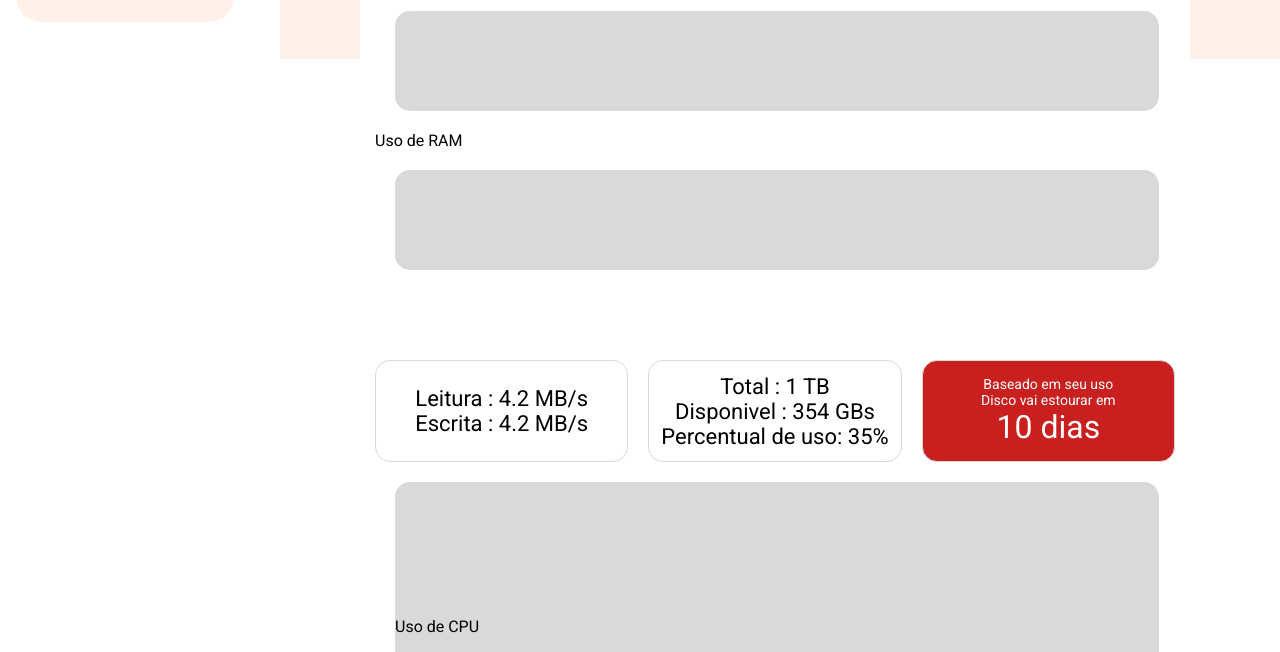
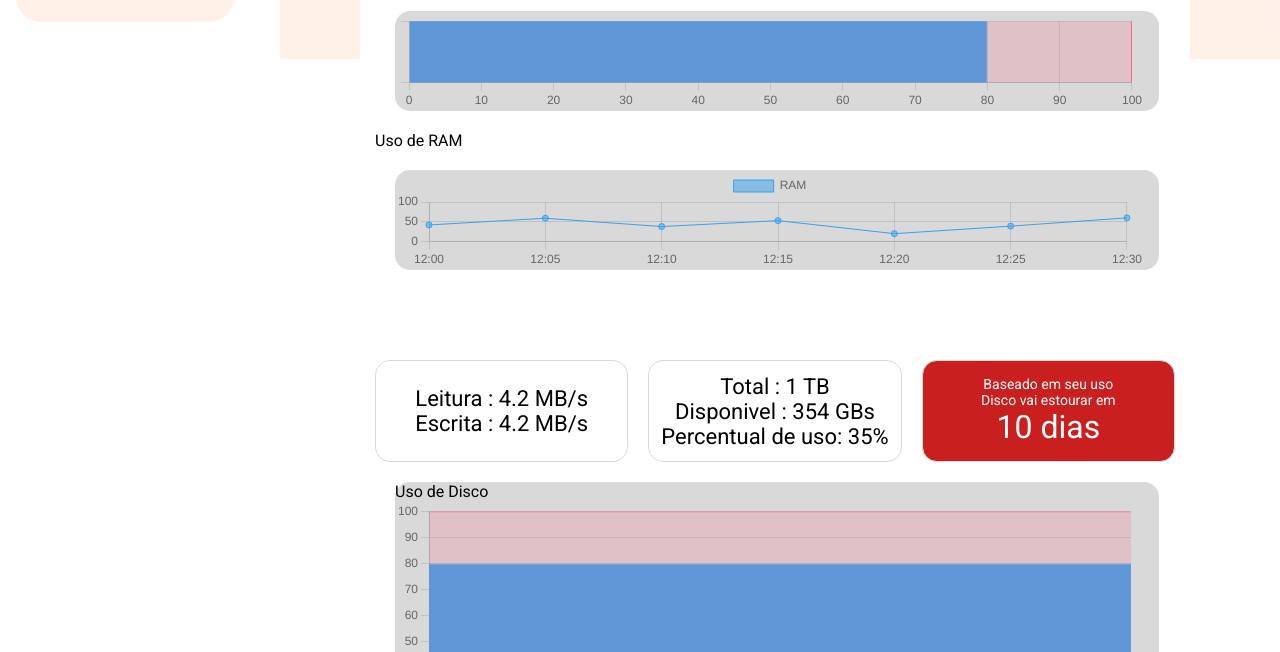
Before and after one commit to kaikycruz/Ducktetive, a website: page site/public/dashboard/dashboard.html in a window 1280 px wide. Shown: the part 741-1393 px from the top of the page. Drawn offline with nearby package versions, Linux system fonts and the light colour scheme.

Commit message:
graficos dash geral

```diff
--- a/site/public/dashboard/dashboard.html
+++ b/site/public/dashboard/dashboard.html
@@ -224,7 +224,7 @@
                     <div class="cpuCharts">
                         <div class="cpu-use" style="width: 764px;">
                             <span>Uso de CPU</span>
-                            <canvas id="uso_cpu" ></canvas>
+                            <canvas id="uso_cpu" style="display: block; box-sizing: border-box; height: 500px; width: 1500px;"></canvas>
                         </div>
 
                     </div>
@@ -259,11 +259,12 @@
                     <span>Uso de RAM</span>
 
                     <div class="ram-use" style="width: 764px;">
-                        <canvas id="uso_ram" style="width: 100px; height: 200px;"></canvas>
+                        <canvas id="uso_ramBarra" style="display: block; box-sizing: border-box; height: 200px; width: 1500px;"></canvas>
                     </div>
                     <span>Uso de RAM</span>
 
                     <div class="ram-use" style="width: 764px">
+                        <canvas id="uso_ramLinha" style="display: block; box-sizing: border-box; height: 200px; width: 1500px;"></canvas>
                     </div>
 
                 </div>
@@ -306,8 +307,8 @@
                     </div>
                     <div class="cpuCharts">
                         <div class="cpu-use" style="width: 764px;">
-                            <span>Uso de CPU</span>
-                            <canvas id="uso_cpu" ></canvas>
+                            <span>Uso de Disco</span>
+                            <canvas id="uso_disco" style="display: block; box-sizing: border-box; height: 550px; width: 1350px;"></canvas>
                         </div>
 
                     </div>
@@ -337,8 +338,8 @@
                     </div>
                     <div class="cpuCharts">
                         <div class="cpu-use" style="width: 764px;">
-                            <span>Uso de CPU</span>
-                            <canvas id="uso_cpu" ></canvas>
+                            <span>Uso de Rede</span>
+                            <canvas id="uso_rede" style="display: block; box-sizing: border-box; height: 500px; width: 1500px;"></canvas>
                         </div>
 
                     </div>
@@ -625,7 +626,7 @@
 
     </main>
 
- <!-- <script src="../js/graficos.js"></script>-->
+  <script src="../js/graficos.js"></script>
 </body>
 
 </html>
@@ -1131,39 +1132,4 @@
         document.getElementById("dashboard-HD").style.display = "none";
         document.getElementById("dashboard-REDE").style.display = "block";
     }
-
-
-const usoCpu = document.getElementById('uso_cpu');
-
-new Chart(usoCpu, {
-  type: 'line',
-  data: {
-    labels: ['12:00','12:30','13:00'],
-    datasets: [{
-        label: 'core 1',
-        data: [12, 13, 20, 21, 36],
-        borderWidth: 1
-    }]
-  },
-  options: {
-    responsive: true,
-    plugins: {
-      legend: {
-        position: 'top',
-      },
-      title: {
-        display: true,
-        text: 'Grafico CPU'
-      }
-    },
-    scales: {
-        y: {
-            beginAtZero: true
-        }
-    }
-  }
-});
-
-
-
 </script>
--- a/site/public/js/graficos.js
+++ b/site/public/js/graficos.js
@@ -1,451 +1,617 @@
 //CPU
-var array = [1,2,3,4,5,6,7,8,9,10,11,12,13,14];
+var array = [1, 2, 3, 4, 5, 6, 7, 8, 9, 10, 11, 12, 13, 14];
 
 for (let i = 0; i <= array.length; i++) {
-  const graficos= array[i];
+  const graficos = array[i];
   campo_grafico.innerHTML += `<div class="graficos">
                                  <canvas id="grafico_cpu${i}"></canvas>
                               </div>`;
 }
 
-
-const cpu0 = document.getElementById('grafico_cpu');
+const cpu0 = document.getElementById("grafico_cpu");
 
 new Chart(cpu0, {
-  type: 'line',
+  type: "line",
   data: {
-    labels: ['12:00', '12:05', '12:10', '12:15'],
-    datasets: [{
-      label: 'Core 1',
+    labels: ["12:00", "12:05", "12:10", "12:15"],
+    datasets: [
+      {
+        label: "Core 1",
         data: [12, 19, 3, 5, 2, 3],
         borderWidth: 1,
-      tension: 0.5
-    }]
+        tension: 0.5,
+      },
+    ],
   },
   options: {
     scales: {
       y: {
-        beginAtZero: true
-      }
-    }
-  }
+        beginAtZero: true,
+      },
+    },
+  },
 });
 
-
-const cpu1 = document.getElementById('grafico_cpu0');
+const cpu1 = document.getElementById("grafico_cpu0");
 
 new Chart(cpu1, {
-  type: 'line',
+  type: "line",
   data: {
-    labels: ['12:00', '12:05', '12:10', '12:15'],
-    datasets: [{
-      label: 'Core 1',
+    labels: ["12:00", "12:05", "12:10", "12:15"],
+    datasets: [
+      {
+        label: "Core 1",
         data: [12, 19, 3, 5, 2, 3],
         borderWidth: 1,
-      tension: 0.5
-    }]
+        tension: 0.5,
+      },
+    ],
   },
   options: {
     scales: {
       y: {
-        beginAtZero: true
-      }
-    }
-  }
+        beginAtZero: true,
+      },
+    },
+  },
 });
 
-
-const cpu2 = document.getElementById('grafico_cpu1');
+const cpu2 = document.getElementById("grafico_cpu1");
 
 new Chart(cpu2, {
-  type: 'line',
+  type: "line",
   data: {
-    labels: ['12:00', '12:05', '12:10', '12:15'],
-    datasets: [{
-      label: 'Core 1',
+    labels: ["12:00", "12:05", "12:10", "12:15"],
+    datasets: [
+      {
+        label: "Core 1",
         data: [12, 19, 3, 5, 2, 3],
         borderWidth: 1,
-      tension: 0.5
-    }]
+        tension: 0.5,
+      },
+    ],
   },
   options: {
     scales: {
       y: {
-        beginAtZero: true
-      }
-    }
-  }
+        beginAtZero: true,
+      },
+    },
+  },
 });
 
-const cpu3 = document.getElementById('grafico_cpu2');
+const cpu3 = document.getElementById("grafico_cpu2");
 
 new Chart(cpu3, {
-  type: 'line',
+  type: "line",
   data: {
-    labels: ['12:00', '12:05', '12:10', '12:15'],
-    datasets: [{
-      label: 'Core 1',
+    labels: ["12:00", "12:05", "12:10", "12:15"],
+    datasets: [
+      {
+        label: "Core 1",
         data: [12, 19, 3, 5, 2, 3],
         borderWidth: 1,
-      tension: 0.5
-    }]
+        tension: 0.5,
+      },
+    ],
   },
   options: {
     scales: {
       y: {
-        beginAtZero: true
-      }
-    }
-  }
+        beginAtZero: true,
+      },
+    },
+  },
 });
 
-
-const cpu4 = document.getElementById('grafico_cpu3');
+const cpu4 = document.getElementById("grafico_cpu3");
 
 new Chart(cpu4, {
-  type: 'line',
+  type: "line",
   data: {
-    labels: ['12:00', '12:05', '12:10', '12:15'],
-    datasets: [{
-      label: 'Core 1',
+    labels: ["12:00", "12:05", "12:10", "12:15"],
+    datasets: [
+      {
+        label: "Core 1",
         data: [12, 19, 3, 5, 2, 3],
         borderWidth: 1,
-      tension: 0.5
-    }]
+        tension: 0.5,
+      },
+    ],
   },
   options: {
     scales: {
       y: {
-        beginAtZero: true
-      }
-    }
-  }
+        beginAtZero: true,
+      },
+    },
+  },
 });
 
-
-const cpu5 = document.getElementById('grafico_cpu4');
+const cpu5 = document.getElementById("grafico_cpu4");
 
 new Chart(cpu5, {
-  type: 'line',
+  type: "line",
   data: {
-    labels: ['12:00', '12:05', '12:10', '12:15'],
-    datasets: [{
-      label: 'Core 1',
+    labels: ["12:00", "12:05", "12:10", "12:15"],
+    datasets: [
+      {
+        label: "Core 1",
         data: [12, 19, 3, 5, 2, 3],
         borderWidth: 1,
-      tension: 0.5
-    }]
+        tension: 0.5,
+      },
+    ],
   },
   options: {
     scales: {
       y: {
-        beginAtZero: true
-      }
-    }
-  }
+        beginAtZero: true,
+      },
+    },
+  },
 });
 
-
-const cpu6 = document.getElementById('grafico_cpu5');
+const cpu6 = document.getElementById("grafico_cpu5");
 
 new Chart(cpu6, {
-  type: 'line',
+  type: "line",
   data: {
-    labels: ['12:00', '12:05', '12:10', '12:15'],
-    datasets: [{
-      label: 'Core 1',
+    labels: ["12:00", "12:05", "12:10", "12:15"],
+    datasets: [
+      {
+        label: "Core 1",
         data: [12, 19, 3, 5, 2, 3],
         borderWidth: 1,
-      tension: 0.5
-    }]
+        tension: 0.5,
+      },
+    ],
   },
   options: {
     scales: {
       y: {
-        beginAtZero: true
-      }
-    }
-  }
+        beginAtZero: true,
+      },
+    },
+  },
 });
 
-
-const cpu7 = document.getElementById('grafico_cpu6');
+const cpu7 = document.getElementById("grafico_cpu6");
 
 new Chart(cpu7, {
-  type: 'line',
+  type: "line",
   data: {
-    labels: ['12:00', '12:05', '12:10', '12:15'],
-    datasets: [{
-      label: 'Core 1',
+    labels: ["12:00", "12:05", "12:10", "12:15"],
+    datasets: [
+      {
+        label: "Core 1",
         data: [12, 19, 3, 5, 2, 3],
         borderWidth: 1,
-      tension: 0.5
-    }]
+        tension: 0.5,
+      },
+    ],
   },
   options: {
     scales: {
       y: {
-        beginAtZero: true
-      }
-    }
-  }
+        beginAtZero: true,
+      },
+    },
+  },
 });
 
-
-const cpu8 = document.getElementById('grafico_cpu7');
+const cpu8 = document.getElementById("grafico_cpu7");
 
 new Chart(cpu8, {
-  type: 'line',
+  type: "line",
   data: {
-    labels: ['12:00', '12:05', '12:10', '12:15'],
-    datasets: [{
-      label: 'Core 1',
+    labels: ["12:00", "12:05", "12:10", "12:15"],
+    datasets: [
+      {
+        label: "Core 1",
         data: [12, 19, 3, 5, 2, 3],
         borderWidth: 1,
-      tension: 0.5
-    }]
+        tension: 0.5,
+      },
+    ],
   },
   options: {
     scales: {
       y: {
-        beginAtZero: true
-      }
-    }
-  }
+        beginAtZero: true,
+      },
+    },
+  },
 });
 
-
-const cpu9 = document.getElementById('grafico_cpu8');
+const cpu9 = document.getElementById("grafico_cpu8");
 
 new Chart(cpu9, {
-  type: 'line',
+  type: "line",
   data: {
-    labels: ['12:00', '12:05', '12:10', '12:15'],
-    datasets: [{
-      label: 'Core 1',
+    labels: ["12:00", "12:05", "12:10", "12:15"],
+    datasets: [
+      {
+        label: "Core 1",
         data: [12, 19, 3, 5, 2, 3],
         borderWidth: 1,
-      tension: 0.5
-    }]
+        tension: 0.5,
+      },
+    ],
   },
   options: {
     scales: {
       y: {
-        beginAtZero: true
-      }
-    }
-  }
+        beginAtZero: true,
+      },
+    },
+  },
 });
 
-
-const cpu10 = document.getElementById('grafico_cpu9');
+const cpu10 = document.getElementById("grafico_cpu9");
 
 new Chart(cpu10, {
-  type: 'line',
+  type: "line",
   data: {
-    labels: ['12:00', '12:05', '12:10', '12:15'],
-    datasets: [{
-      label: 'Core 1',
+    labels: ["12:00", "12:05", "12:10", "12:15"],
+    datasets: [
+      {
+        label: "Core 1",
         data: [12, 19, 3, 5, 2, 3],
         borderWidth: 1,
-      tension: 0.5
-    }]
+        tension: 0.5,
+      },
+    ],
   },
   options: {
     scales: {
       y: {
-        beginAtZero: true
-      }
-    }
-  }
+        beginAtZero: true,
+      },
+    },
+  },
 });
 
-
-const cpu11 = document.getElementById('grafico_cpu10');
+const cpu11 = document.getElementById("grafico_cpu10");
 
 new Chart(cpu11, {
-  type: 'line',
+  type: "line",
   data: {
-    labels: ['12:00', '12:05', '12:10', '12:15'],
-    datasets: [{
-      label: 'Core 1',
+    labels: ["12:00", "12:05", "12:10", "12:15"],
+    datasets: [
+      {
+        label: "Core 1",
         data: [12, 19, 3, 5, 2, 3],
         borderWidth: 1,
-      tension: 0.5
-    }]
+        tension: 0.5,
+      },
+    ],
   },
   options: {
     scales: {
       y: {
-        beginAtZero: true
-      }
-    }
-  }
+        beginAtZero: true,
+      },
+    },
+  },
 });
 
-const cpu12 = document.getElementById('grafico_cpu11');
+const cpu12 = document.getElementById("grafico_cpu11");
 
 new Chart(cpu12, {
-  type: 'line',
+  type: "line",
   data: {
-    labels: ['12:00', '12:05', '12:10', '12:15'],
-    datasets: [{
-      label: 'Core 1',
+    labels: ["12:00", "12:05", "12:10", "12:15"],
+    datasets: [
+      {
+        label: "Core 1",
         data: [12, 19, 3, 5, 2, 3],
         borderWidth: 1,
-      tension: 0.5
-    }]
+        tension: 0.5,
+      },
+    ],
   },
   options: {
     scales: {
       y: {
-        beginAtZero: true
-      }
-    }
-  }
+        beginAtZero: true,
+      },
+    },
+  },
 });
 
-
-const cpu13 = document.getElementById('grafico_cpu12');
+const cpu13 = document.getElementById("grafico_cpu12");
 
 new Chart(cpu13, {
-  type: 'line',
+  type: "line",
   data: {
-    labels: ['12:00', '12:05', '12:10', '12:15'],
-    datasets: [{
-      label: 'Core 1',
+    labels: ["12:00", "12:05", "12:10", "12:15"],
+    datasets: [
+      {
+        label: "Core 1",
         data: [12, 19, 3, 5, 2, 3],
         borderWidth: 1,
-      tension: 0.5
-    }]
+        tension: 0.5,
+      },
+    ],
   },
   options: {
     scales: {
       y: {
-        beginAtZero: true
-      }
-    }
-  }
+        beginAtZero: true,
+      },
+    },
+  },
 });
 
-
-const cpu14 = document.getElementById('grafico_cpu13');
+const cpu14 = document.getElementById("grafico_cpu13");
 
 new Chart(cpu14, {
-  type: 'line',
+  type: "line",
   data: {
-    labels: ['12:00', '12:05', '12:10', '12:15'],
-    datasets: [{
-      label: 'Core 1',
+    labels: ["12:00", "12:05", "12:10", "12:15"],
+    datasets: [
+      {
+        label: "Core 1",
         data: [12, 19, 3, 5, 2, 3],
         borderWidth: 1,
-      tension: 0.5
-    }]
+        tension: 0.5,
+      },
+    ],
   },
   options: {
     scales: {
       y: {
-        beginAtZero: true
-      }
-    }
-  }
+        beginAtZero: true,
+      },
+    },
+  },
 });
 
-
-const cpu15 = document.getElementById('grafico_cpu14');
+const cpu15 = document.getElementById("grafico_cpu14");
 
 new Chart(cpu15, {
-  type: 'line',
+  type: "line",
   data: {
-    labels: ['12:00', '12:05', '12:10', '12:15'],
-    datasets: [{
-      label: 'Core 1',
+    labels: ["12:00", "12:05", "12:10", "12:15"],
+    datasets: [
+      {
+        label: "Core 1",
         data: [12, 19, 3, 5, 2, 3],
         borderWidth: 1,
-      tension: 0.5
-    }]
+        tension: 0.5,
+      },
+    ],
   },
   options: {
     scales: {
       y: {
-        beginAtZero: true
-      }
-    }
-  }
+        beginAtZero: true,
+      },
+    },
+  },
 });
 
-const cpu16 = document.getElementById('grafico_cpu15');
+const cpu16 = document.getElementById("grafico_cpu15");
 
 new Chart(cpu16, {
-  type: 'line',
+  type: "line",
   data: {
-    labels: ['12:00', '12:05', '12:10', '12:15'],
-    datasets: [{
-      label: 'Core 1',
+    labels: ["12:00", "12:05", "12:10", "12:15"],
+    datasets: [
+      {
+        label: "Core 1",
         data: [12, 19, 3, 5, 2, 3],
         borderWidth: 1,
-      tension: 0.5
-    }]
+        tension: 0.5,
+      },
+    ],
   },
   options: {
     scales: {
       y: {
-        beginAtZero: true
-      }
-    }
-  }
+        beginAtZero: true,
+      },
+    },
+  },
 });
 
-const detalhes = document.getElementById('detalhes_cpu');
+const detalhes = document.getElementById("detalhes_cpu");
 
 new Chart(detalhes, {
-  type: 'line',
+  type: "line",
   data: {
-    labels: ['12:00', '12:05', '12:10', '12:15'],
-    datasets: [{
-      label: 'Core 1',
+    labels: ["12:00", "12:05", "12:10", "12:15"],
+    datasets: [
+      {
+        label: "Core 1",
         data: [12, 19, 3, 5, 2, 3],
         borderWidth: 1,
-    }]
+      },
+    ],
   },
   options: {
     scales: {
       y: {
-        beginAtZero: true
-      }
-    }
-  }
+        beginAtZero: true,
+      },
+    },
+  },
 });
 
+//Dash Geral
 
-//Uso Cpu
-const usoCpu = document.getElementById('uso_cpu');
+//Uso Cpu Geral
+const usoCpu = document.getElementById("uso_cpu");
 
 new Chart(usoCpu, {
-  type: 'line',
+  type: "line",
   data: {
-    labels: ['12:00','12:30','13:00'],
-    datasets: [{
-        label: 'core 1',
-        data: [12, 13, 20, 21, 36],
-        borderWidth: 1
-    }]
+    labels: ["12:00", "12:05", "12:10", "12:15", "12:20", "12:25", "12:30"],
+    datasets: [
+      {
+        label: "CPU",
+        data: [42, 59, 38, 53, 20, 39, 60],
+        borderWidth: 1,
+      },
+    ],
   },
   options: {
-    responsive: true,
+    scales: {
+      y: {
+        beginAtZero: true,
+      },
+    },
+  },
+});
+
+// Memoria ram barra deitada
+const ramDeitada = document.getElementById("uso_ramBarra");
+
+new Chart(ramDeitada, {
+  type: "bar",
+  data: {
+    labels: [""],
+    datasets: [
+      {
+        label: "",
+        data: [100],
+        backgroundColor: "rgba(255, 99, 132, 0.2)", // Cor de fundo para a barra
+        borderColor: "rgba(255, 99, 132)", // Cor da borda da barra
+        borderWidth: 1,
+      },
+      {
+        data: [80],
+        backgroundColor: "rgba(54, 162, 235)", // Cor de fundo para a barra
+        borderColor: "rgba(54, 162, 235)", // Cor da borda da barra
+        borderWidth: 1,
+      },
+    ],
+  },
+  options: {
     plugins: {
       legend: {
-        position: 'top',
+        display: false, // Remove a legenda
       },
-      title: {
-        display: true,
-        text: 'Grafico CPU'
-      }
     },
     scales: {
+      x: {
+        display: false, // Remove os rótulos do eixo X
+      },
       y: {
-            beginAtZero: true
-        }
-    }
-  }
+        display: false, // Remove os rótulos do eixo Y
+      },
+    },
+    indexAxis: "y", // Mudança para o eixo y para sobrepor as barras
+    barPercentage: -4, // Ajuste para sobrepor as barras
+    scales: {
+      x: {
+        beginAtZero: true,
+      },
+      y: {
+        beginAtZero: true,
+        max: 100,
+      },
+    },
+  },
 });
+
+// Memoria Ram linha
+const ramLinha = document.getElementById("uso_ramLinha");
+
+new Chart(ramLinha, {
+  type: "line",
+  data: {
+    labels: ["12:00", "12:05", "12:10", "12:15", "12:20", "12:25", "12:30"],
+    datasets: [
+      {
+        label: "RAM",
+        data: [42, 59, 38, 53, 20, 39, 60],
+        borderWidth: 1,
+      },
+    ],
+  },
+  options: {
+    scales: {
+      y: {
+        beginAtZero: true,
+      },
+    },
+  },
+});
+
+//Disco Barra
+const disco = document.getElementById("uso_disco");
+
+new Chart(disco, {
+  type: "bar",
+  data: {
+    labels: [""],
+    datasets: [
+      {
+        label: "",
+        data: [100],
+        backgroundColor: "rgba(255, 99, 132, 0.2)", // Cor de fundo para a barra
+        borderColor: "rgba(255, 99, 132)", // Cor da borda da barra
+        borderWidth: 1,
+      },
+      {
+        data: [80],
+        backgroundColor: "rgba(54, 162, 235)", // Cor de fundo para a barra
+        borderColor: "rgba(54, 162, 235)", // Cor da borda da barra
+        borderWidth: 1,
+      },
+    ],
+  },
+  options: {
+    plugins: {
+      legend: {
+        display: false, // Remove a legenda
+      },
+    },
+    scales: {
+      x: {
+        display: false, // Remove os rótulos do eixo X
+      },
+      y: {
+        display: false, // Remove os rótulos do eixo Y
+      },
+    },
+    indexAxis: "x", // Mudança para o eixo y para sobrepor as barras
+    barPercentage: -4, // Ajuste para sobrepor as barras
+    scales: {
+      x: {
+        beginAtZero: true,
+      },
+      y: {
+        beginAtZero: true,
+        max: 100,
+      },
+    },
+  },
+});
+
+// Rede linha
+
+const rede = document.getElementById("uso_rede");
+
+new Chart(rede, {
+  type: "line",
+  data: {
+    labels: ["12:00", "12:05", "12:10", "12:15", "12:20", "12:25", "12:30"],
+    datasets: [
+      {
+        label: "RAM",
+        data: [42, 59, 38, 53, 20, 39, 60],
+        borderWidth: 1,
+      },
+    ],
+  },
+  options: {
+    scales: {
+      y: {
+        beginAtZero: true,
+      },
+    },
+  },
+});
```
Lines whose indentation alone changed are shown as unchanged.
